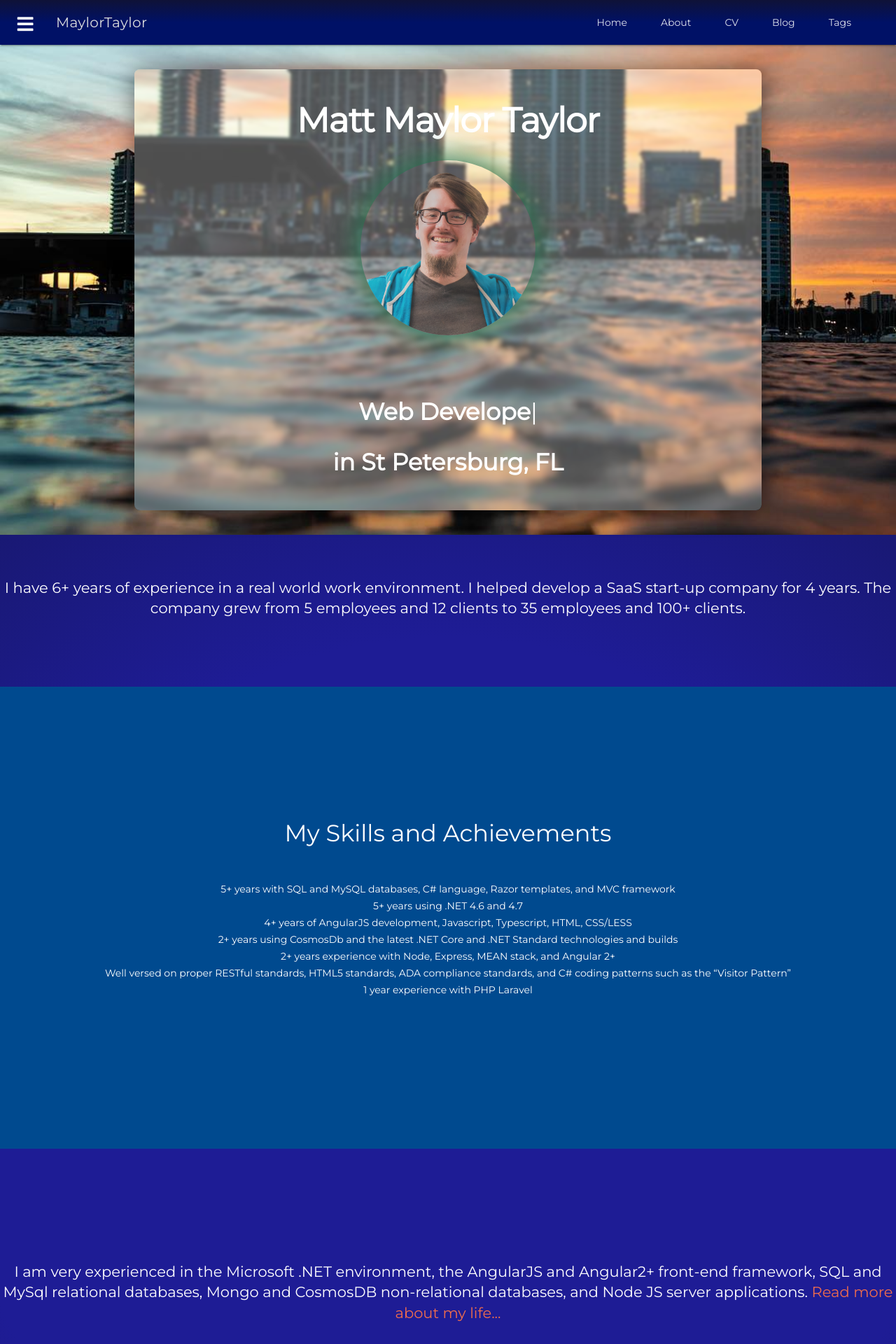
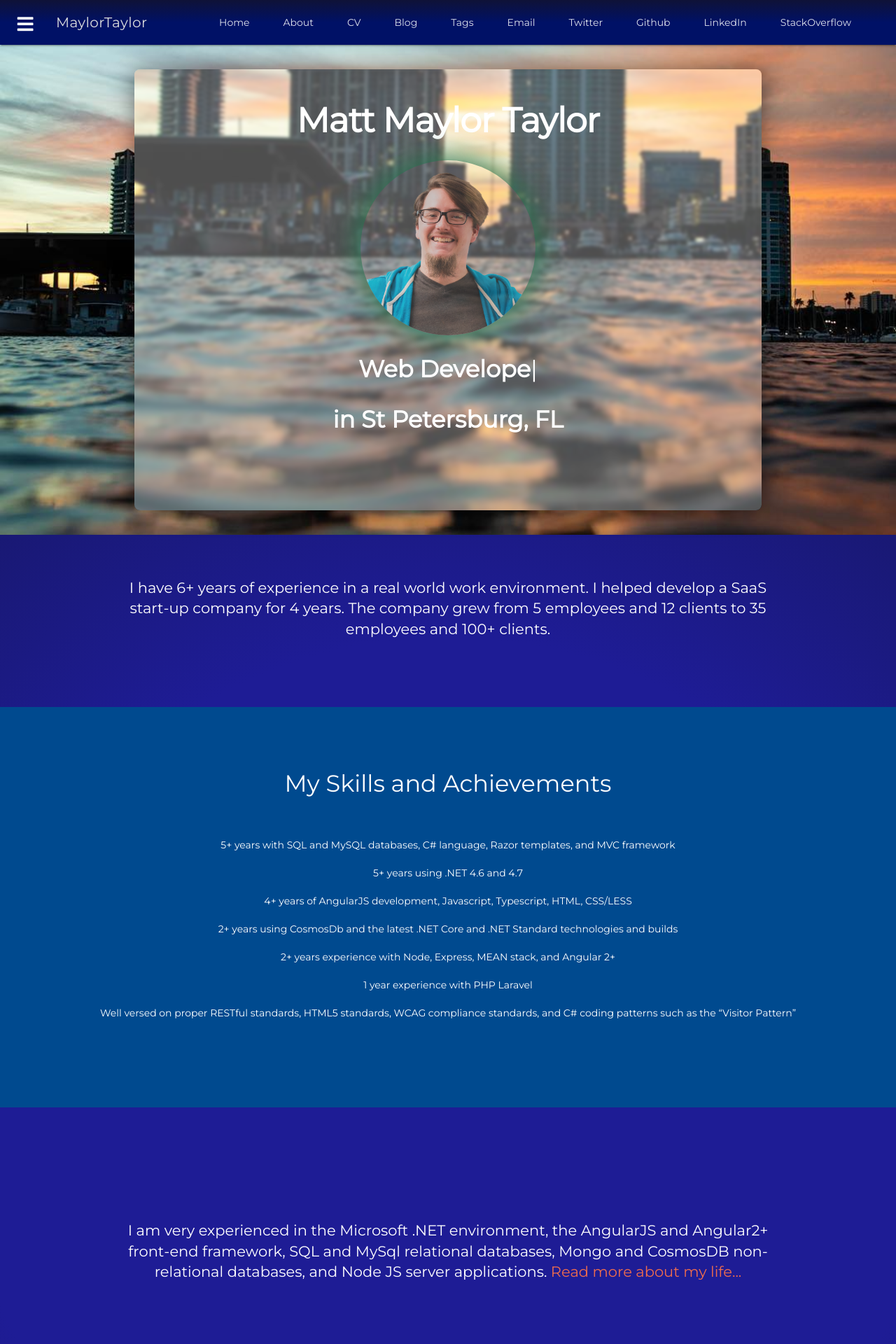
Before and after one commit to maylortaylor/maylortaylor.github.io, a Jekyll site: the page built from index.html, in a window 1280 px wide. Shown: the top 1920 px of the page at 70% size. Built offline with Jekyll 4.4.1, drawn with Linux system fonts in a browser that asks for light colours; nearby versions of some CDN libraries; some of the changed text lies outside the part shown.

Commit message:
fixed some styling on man page and menu

```diff
--- a/_includes/footer.html
+++ b/_includes/footer.html
@@ -119,29 +119,25 @@
 </footer>
 
 <ul class="mdl-cell mdl-cell--12-col mdl-cell--12-col-phone mdl-mega-footer__link-list">
-    <div class="mdl-grid mdl-grid--no-spacing center-text">
-        <li class="mdl-cell mdl-cell--3-col mdl-cell--4-col-phone">
-            <a href="https://twitter.com/maylordev" target="_blank">
-                <i class="fab fa-twitter-square"></i>
-                @MaylorDev
+    <div class="social-links mdl-grid mdl-grid--no-spacing center-text">
+        <li class="mdl-cell mdl-cell--3-col mdl-cell--2-col-phone">
+            <a href="https://twitter.com/themaylortaylor" target="_blank">
+                <i aria-label="Matt Taylor on Twitter" class="fab fa-twitter-square"></i>
             </a>
         </li>
-        <li class="mdl-cell mdl-cell--3-col mdl-cell--4-col-phone">
+        <li class="mdl-cell mdl-cell--3-col mdl-cell--2-col-phone">
             <a href="https://www.linkedin.com/in/matthew-taylor-8675309/">
-                <i class="fab fa-linkedin"></i>
-                LinkedIn
+                <i aria-label="Matt Taylor on LinkedIn" class="fab fa-linkedin"></i>
             </a>
         </li>
-        <li class="mdl-cell mdl-cell--3-col mdl-cell--4-col-phone">
+        <li class="mdl-cell mdl-cell--3-col mdl-cell--2-col-phone">
             <a href="https://stackoverflow.com/users/1848526/maylortaylor">
-                <i class="fab fa-stack-overflow"></i>
-                StackOverflow
+                <i aria-label="Matt Taylor on StackOverflow" class="fab fa-stack-overflow"></i>
             </a>
         </li>
-        <li class="mdl-cell mdl-cell--3-col mdl-cell--4-col-phone">
+        <li class="mdl-cell mdl-cell--3-col mdl-cell--2-col-phone">
             <a href="https://github.com/maylortaylor">
-                <i class="fab fa-github-square"></i>
-                Github
+                <i aria-label="Matt Taylor on Github" class="fab fa-github-square"></i>
             </a>
         </li>
     </div>
--- a/_includes/navbar.html
+++ b/_includes/navbar.html
@@ -18,6 +18,12 @@
                 <a class="mdl-navigation__link" href="/cv">CV</a>
                 <a class="mdl-navigation__link" href="/blog">Blog</a>
                 <a class="mdl-navigation__link" href="/tags">Tags</a>
+                <hr>
+                <a target="_blank" class="mdl-navigation__link" href="mailto:maylortaylor@gmail.com">Email</a>
+                <a target="_blank" class="mdl-navigation__link" href="https://twitter.com/themaylortaylor">Twitter</a>
+                <a target="_blank" class="mdl-navigation__link" href="https://github.com/maylortaylor">Github</a>
+                <a target="_blank" class="mdl-navigation__link" href="https://www.linkedin.com/in/matthew-taylor-8675309/">LinkedIn</a>
+                <a target="_blank" class="mdl-navigation__link" href="https://stackoverflow.com/users/1848526/maylortaylor">StackOverflow</a>
             </nav>
         </div>
     </header>
@@ -31,5 +37,11 @@
             <a class="mdl-navigation__link" href="/cv">CV</a>
             <a class="mdl-navigation__link" href="/blog">Blog</a>
             <a class="mdl-navigation__link" href="/tags">Tags</a>
+            <hr>
+            <a target="_blank" class="mdl-navigation__link" href="mailto:maylortaylor@gmail.com">Email</a>
+            <a target="_blank" class="mdl-navigation__link" href="https://twitter.com/themaylortaylor">Twitter</a>
+            <a target="_blank" class="mdl-navigation__link" href="https://github.com/maylortaylor">Github</a>
+            <a target="_blank" class="mdl-navigation__link" href="https://www.linkedin.com/in/matthew-taylor-8675309/">LinkedIn</a>
+            <a target="_blank" class="mdl-navigation__link" href="https://stackoverflow.com/users/1848526/maylortaylor">StackOverflow</a>
         </nav>
     </div>
--- a/assets/css/main.scss
+++ b/assets/css/main.scss
@@ -73,15 +73,18 @@ ul {
 	overflow: hidden;
 	min-height: 110px;
 	padding: 0px;
-	width: 100% !important;
+	// width: 100% !important;
 }
 .section-padding {
-	padding-top: 61px;
-	padding-bottom: 81px;
+	// padding-top: 61px;
+	// padding-bottom: 81px;
+	padding: 61px 50px 81px 50px;
 }
 .section-padding-more {
-	padding-top: 161px;
-	padding-bottom: 181px;
+	// padding-top: 161px;
+	// padding-bottom: 181px;
+	padding: 161px 50px 181px 50px;
+
 }
 .small-divider {
 	padding-top: 120px;
@@ -270,7 +273,6 @@ $color8: #401255;
 }
 .bg-color-2 {
 	background-color: $header-color;
-	width:100%;
 }
 
 
@@ -397,6 +399,17 @@ i.fab{
 	li {
 		list-style-type: none;
 	}
+	ul {
+		line-height: 40px;
+	}
+}
+.social-links {
+	li {
+		line-height: 40px;
+	}
+	i {
+		font-size: 50px;
+	}
 }
 
 .rounded-circle {
--- a/index.html
+++ b/index.html
@@ -19,18 +19,14 @@ title: Home
 				 width="250" height="250">
 			</div>
 			<!-- * COL -->
-			<div class="section section-padding">
+			<div class="center-text">
 				<div class="mdl-cell mdl-cell--12-col mdl-cell--12-col-phone">
-					<div class=" center-text">
 					<h2 class="">
 						<strong class="typed-element"></strong>
 					</h2>
-					</div>
-					<div class=" center-text">
 					<h2 class="">
 						<strong class="">in {{ site.data.profile.location }}</strong>
 					</h2>
-					</div>
 				</div>
 			</div>
 		</div>
@@ -55,7 +51,7 @@ title: Home
 		</p>
 	</div>
 	<!-- * COL -->
-	<div class="bg-color-2 section section-padding-more">
+	<div class="bg-color-2 section section-padding">
 		<div class="no-point">
 			<h2 class="center-text">My Skills and Achievements</h2>
 			<ul>
@@ -64,10 +60,10 @@ title: Home
 				<li>4+ years of AngularJS development, Javascript, Typescript, HTML, CSS/LESS</li>
 				<li>2+ years using CosmosDb and the latest .NET Core and .NET Standard technologies and builds</li>
 				<li>2+ years experience with Node, Express, MEAN stack, and Angular 2+</li>
-				<li>Well versed on proper RESTful standards, HTML5 standards, ADA compliance standards, and C# coding patterns
-					such
-					as the “Visitor Pattern”</li>
 				<li>1 year experience with PHP Laravel</li>
+				<li>Well versed on proper RESTful standards, HTML5 standards, WCAG compliance standards, and C# coding patterns
+					such as the “Visitor Pattern”
+				</li>
 			</ul>
 		</div>
 	</div>
```
Lines whose indentation alone changed are shown as unchanged.
